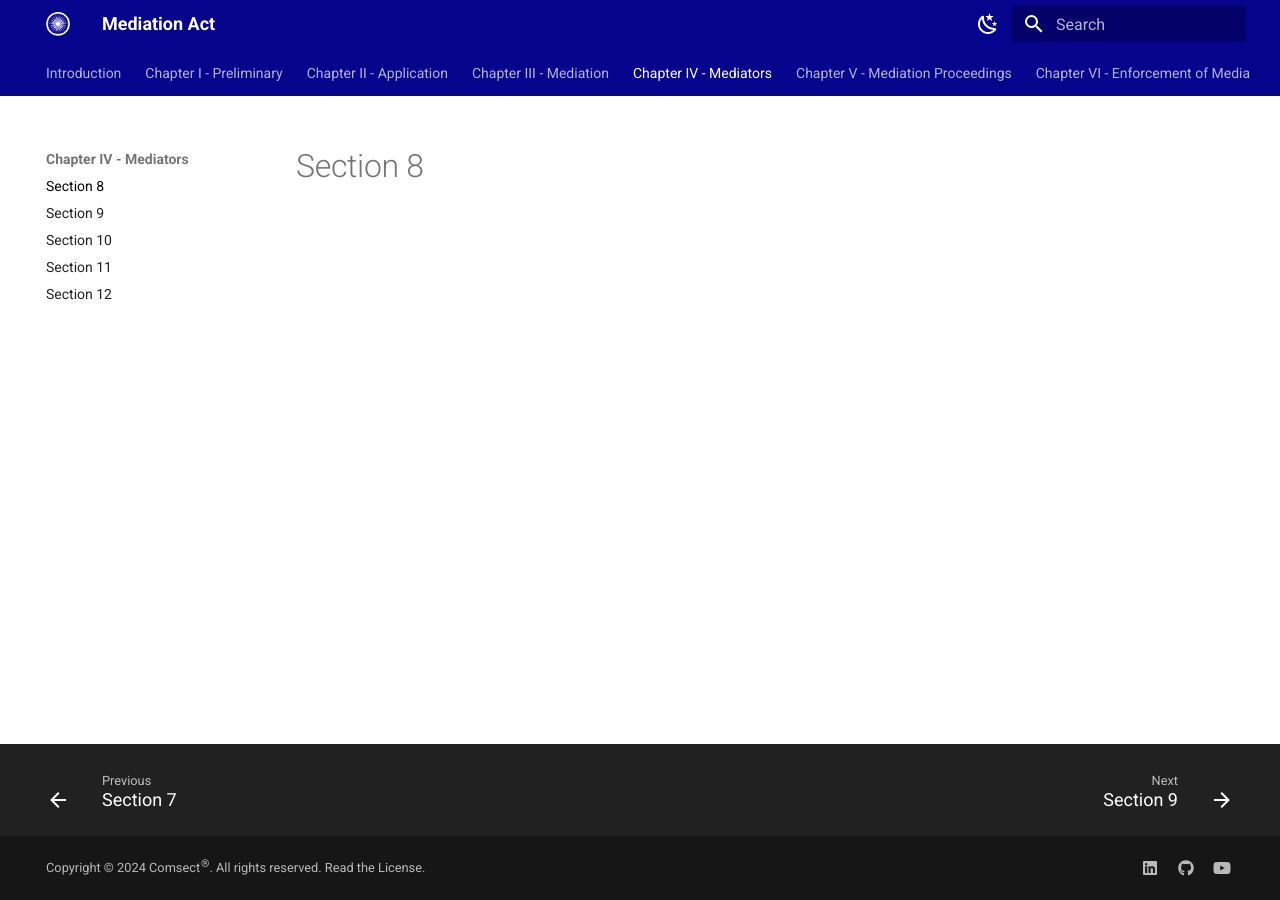
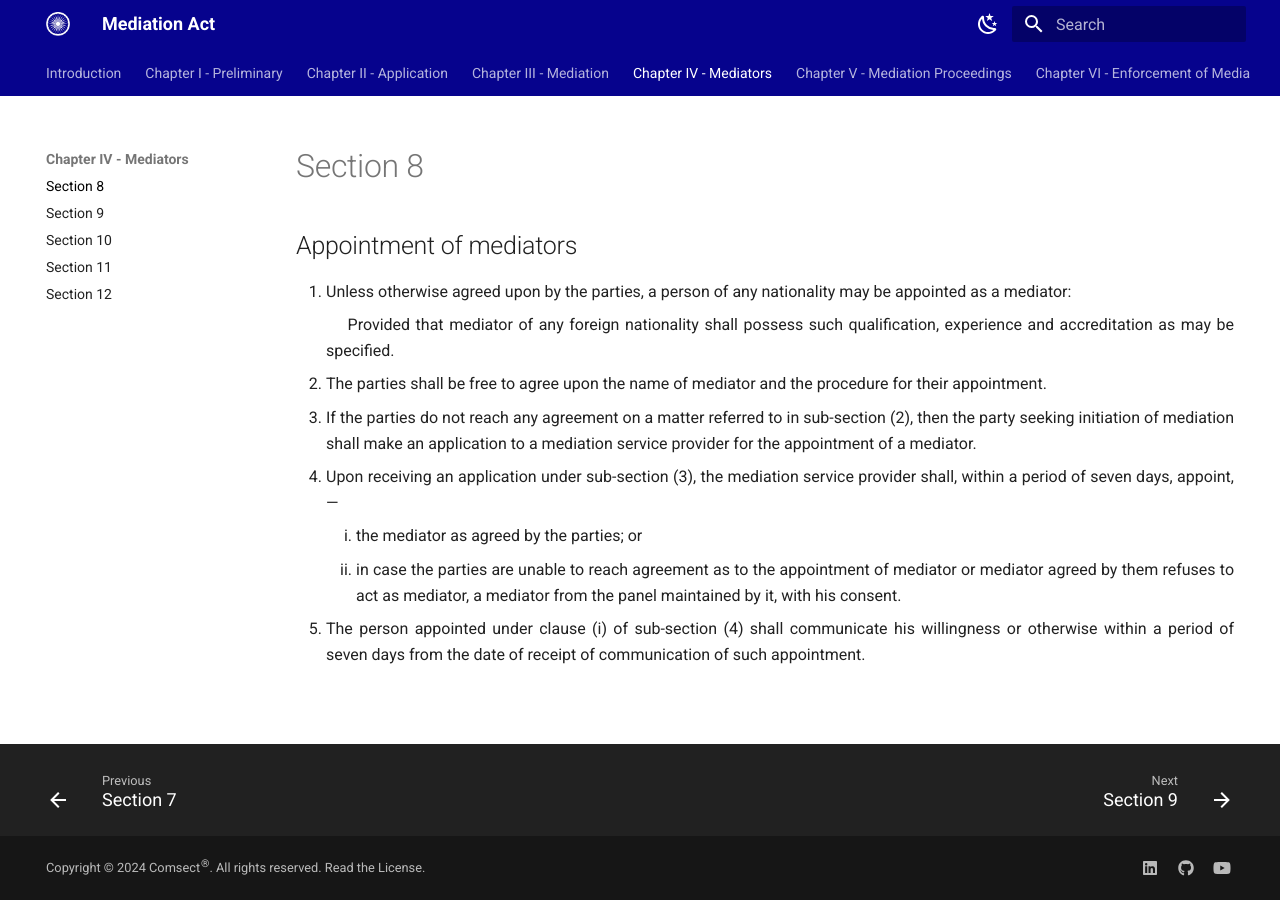
Before and after one commit to comsect/mediation-act, an MkDocs documentation site: the page built from docs/en/8.md, in a window 1280 px wide. Built offline with MkDocs 1.6.1 and Material for MkDocs 9.7.7, drawn with Linux system fonts in a browser that asks for light colours.

Commit message:
add section-eight

```diff
--- a/docs/en/8.md
+++ b/docs/en/8.md
@@ -3,3 +3,27 @@ hide:
     - toc
 description: Appointment of mediators
 ---
+
+<style>
+    ol.outer-list{
+        list-style-type: decimal;
+    }
+    ol.outer-list ol.inner-list {
+        list-style-type: lower-roman;
+    }
+</style>
+
+## Appointment of mediators
+
+<ol class="outer-list">
+<li> Unless otherwise agreed upon by the parties, a person of any nationality may be appointed as a mediator: </p>&emsp; Provided that mediator of any foreign nationality shall possess such qualification, experience and accreditation as may be specified.</li>
+<li> The parties shall be free to agree upon the name of mediator and the procedure for their appointment.</li>
+<li> If the parties do not reach any agreement on a matter referred to in sub-section (2), then the party seeking initiation of mediation shall make an application to a mediation service provider for the appointment of a mediator.</li>
+<li> Upon receiving an application under sub-section (3), the mediation service provider shall, within a period of seven days, appoint, —
+    <ol class="inner-list">
+        <li> the mediator as agreed by the parties; or</li>
+        <li> in case the parties are unable to reach agreement as to the appointment of mediator or mediator agreed by them refuses to act as mediator, a mediator from the panel maintained by it, with his consent.</li>
+    </ol>
+</li>
+<li> The person appointed under clause (i) of sub-section (4) shall communicate his willingness or otherwise within a period of seven days from the date of receipt of communication of such appointment.</li>
+</ol>
```
